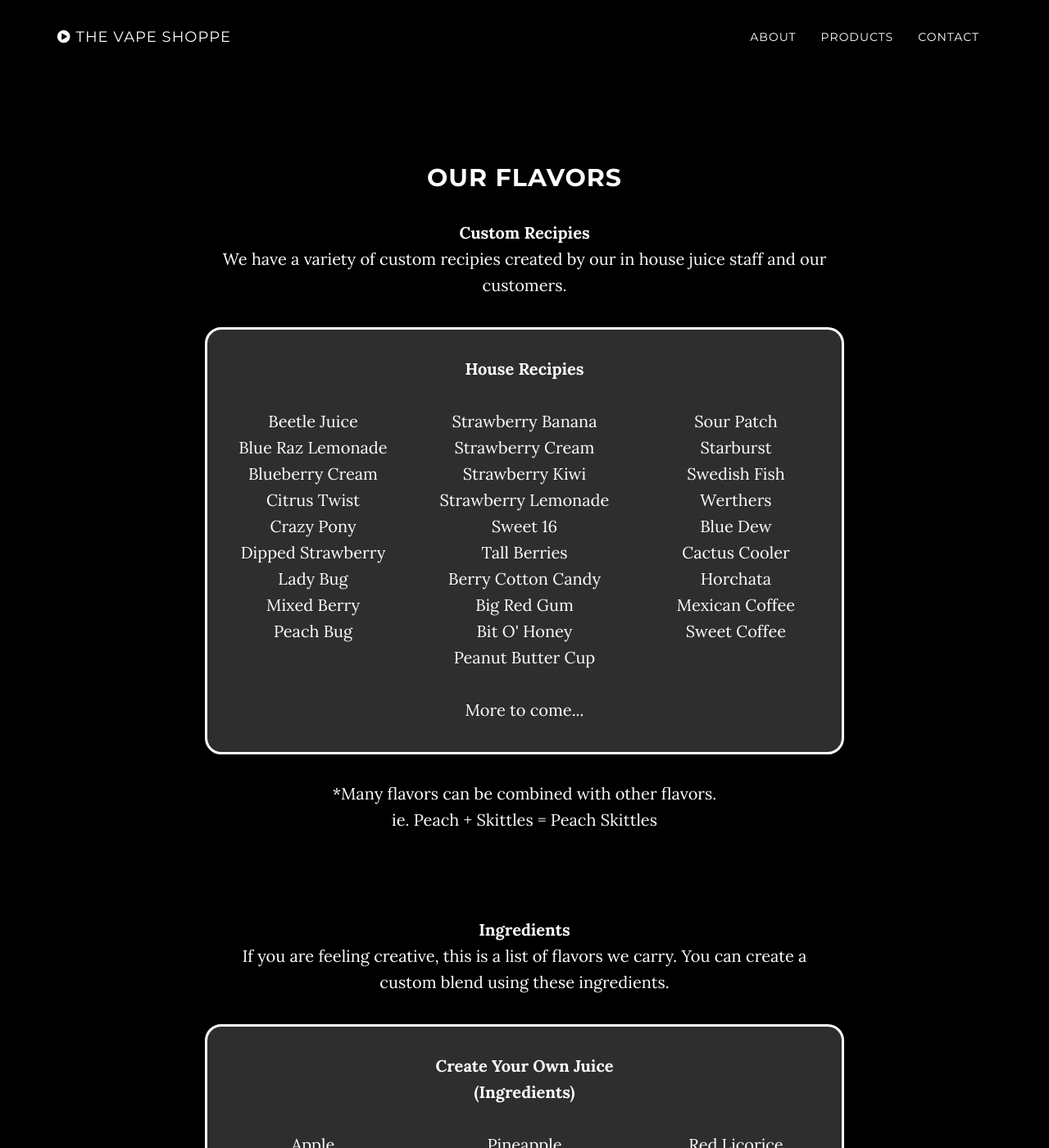
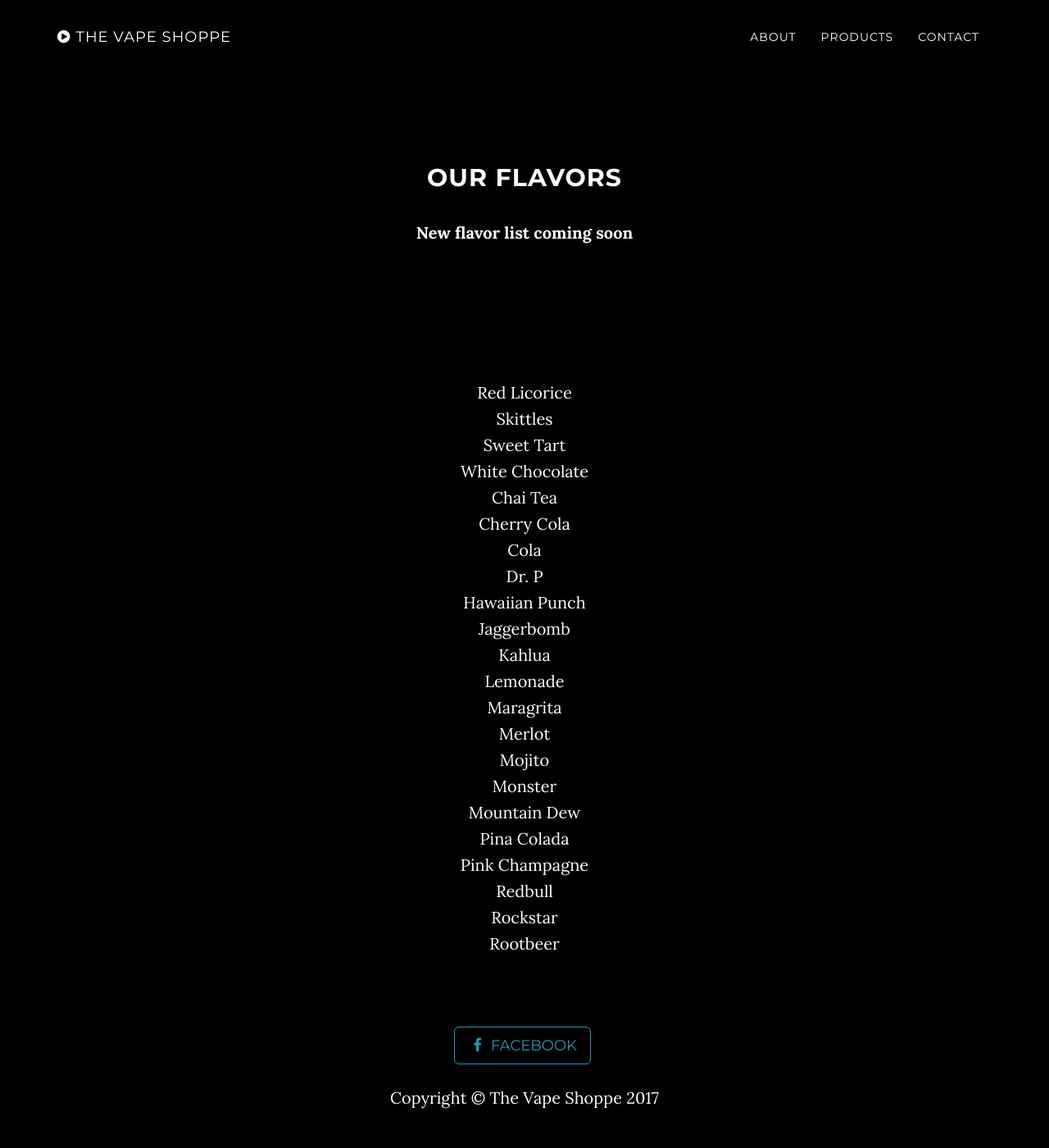
Before and after one commit to VapeShoppe/vapeshoppe.github.io, a Jekyll site: the page built from products/flavors.html, in a window 1280 px wide and 1400 px high. Shown: the whole window at 82% size. Built offline with Jekyll 4.4.1, drawn with Linux system fonts in a browser that asks for light colours; some of the changed text lies outside the part shown.

Commit message:
placeholder

```diff
--- a/_includes/about.html
+++ b/_includes/about.html
@@ -3,9 +3,12 @@
         <div class="row">
             <div class="col-lg-8 col-lg-offset-2">
                 <h2>About The Vape Shoppe</h2>
+                <p class="text-justify">Our website is currently being redesigned, please check out our facebook page for up to date product information.</p>
+<!--
                 <p class="text-justify">The Vape Shoppe opened in December of 2013.  Our goal is to assist vapors, from beginning to expert.  We specialize in an array of devices, custom juice, repairs, rebuilds and more.
 				<br><br>We are a brick and mortar store located in Lake Havasu City, Arizona.  With our on-site clean lab, we hand craft every bottle of juice per customer.  Our clean lab has over 350 flavors so we can tune your flavor to your taste buds.
 				<br><br>Our experience with an array of devices has given us the ability to help our customers buy the right mod. tank, rebuildable, or whatever else they may need.  Our friendly staff is also well knowledgeable in rda/rta rebuilds and modification, mod repair, custom box mods, pen battery repair and much much more.</p>
+-->
             </div>
         </div>
     </section>
--- a/_includes/flavors.html
+++ b/_includes/flavors.html
@@ -3,30 +3,7 @@
         <div class="row">
             <div class="col-lg-8 col-lg-offset-2">
                 <h2>Our Flavors</h2>
-                <p><strong>Custom Recipies</strong><br>We have a variety of custom recipies created by our in house juice staff and our customers.</p>
-                <div class="row bor1">
-					<div class="col-sm-4">
-						<p><br><br><br>Beetle Juice<br>Blue Raz Lemonade<br>Blueberry Cream<br>Citrus Twist<br>Crazy Pony<br>Dipped Strawberry<br>Lady Bug<br>Mixed Berry<br>Peach Bug</p>
-					</div>
-					<div class="col-sm-4">
-						<p><br><strong>House Recipies</strong><br><br>Strawberry Banana<br>Strawberry Cream<br>Strawberry Kiwi<br>Strawberry Lemonade<br>Sweet 16<br>Tall Berries<br>Berry Cotton Candy<br>Big Red Gum<br>Bit O' Honey<br>Peanut Butter Cup<br><br>More to come...</p>
-					</div>
-					<div class="col-sm-4">
-						<P><br><br><br>Sour Patch<br>Starburst<br>Swedish Fish<br>Werthers<br>Blue Dew<br>Cactus Cooler<br>Horchata<br>Mexican Coffee<br>Sweet Coffee</P>
-					</div>
-				</div>
-				<p><br>*Many flavors can be combined with other flavors.<br>ie. Peach + Skittles = Peach Skittles</p>
-				<p><br></p>
-				<p><strong>Ingredients</strong><br>If you are feeling creative, this is a list of flavors we carry.  You can create a custom blend using these ingredients.</p>
-				<div class="row bor1">
-					<div class="col-sm-4">
-						<p><br><br><br><br>Apple<br>Banana<br>Banana Cream<br>Black Berry<br>Black Cherry<br>Blueberry<br>Boysenberry<br>Canteloupe<br>Cherry<br>Coconut<br>Cranberry<br>Cucumber<br>Grape<br>Green Apple<br>Harvest Berries<br>Honeydew<br>Lemon<br>Lime<br>Mango<br>Orange<br>Peach<br>Pear<br></p>
-					</div>
-					<div class="col-sm-4">
-						<p><br><strong>Create Your Own Juice (Ingredients)</strong><br><br>Pineapple<br>Raspberry<br>Ripe Strawberry<br>Strawberry<br>Sweet Tangerine<br>Watermelon<br>Black Licorice<br>Bubble Gum<br>Butter Rum<br>Butterscotch<br>Candy Cane<br>Candy Watermelon<br>Caramel<br>Cinnamon Redhots<br>Cotton Candy<br>English Toffee<br>Gummy Bear<br>Hot Tamale<br>Jolly Rancher<br>Juicy Fruit<br>Milk Chocolate<br>Mint Candy<br>Rainbow Line Gum<br><br>More to come...</p>
-					</div>
-					<div class="col-sm-4">
-						<p><br><br><br><br>Red Licorice<br>Skittles<br>Sweet Tart<br>White Chocolate<br>Chai Tea<br>Cherry Cola<br>Cola<br>Dr. P<br>Hawaiian Punch<br>Jaggerbomb<br>Kahlua<br>Lemonade<br>Maragrita<br>Merlot<br>Mojito<br>Monster<br>Mountain Dew<br>Pina Colada<br>Pink Champagne<br>Redbull<br>Rockstar<br>Rootbeer<br></p></div>
+                <p><strong>New flavor list coming soon</strong><br>						<p><br><br><br><br>Red Licorice<br>Skittles<br>Sweet Tart<br>White Chocolate<br>Chai Tea<br>Cherry Cola<br>Cola<br>Dr. P<br>Hawaiian Punch<br>Jaggerbomb<br>Kahlua<br>Lemonade<br>Maragrita<br>Merlot<br>Mojito<br>Monster<br>Mountain Dew<br>Pina Colada<br>Pink Champagne<br>Redbull<br>Rockstar<br>Rootbeer<br></p></div>
 				</div>
             </div>
         </div>
--- a/_includes/products.html
+++ b/_includes/products.html
@@ -3,7 +3,8 @@
         <div class="row">
             <div class="col-lg-8 col-lg-offset-2">
                 <h2>Products Page</h2>
-                <p class="text-center">Custom Made E-Juice</p>
+                <p class="text-center">Our new product list will be updated soon.  In the mean time please check out our facebook page for up to date information.</p>
+<!--
                 <p class="text-justify">The Vape Shoppe offers hand-crafted, premium us made e-juice.  We custom make each bottle of juice per order.  With a variety of options, you can use our knowledge to make the juice you truly want.  We use US premium ingredients in all of our juice.  Including; USP vegetable glycerin,  USP propylene glycol, artificial food flavorings, and nicotine (optional).
 				<br><br><strong>Choose your nicotine</strong>
 				<br>We offer any nicotine between 0 and 24, in single increments.
@@ -12,6 +13,7 @@
 				<br><br><strong>Flavors</strong>
 				<br>With over 100 recipes and over 350 flavor ingredients, you can make your juice taste however you wish.</p>
 				<a href="/products/flavors" class="btn btn-default btn-lg">Full Flavor List</a>
+-->
                 <p class="text-center"><br>Mods & Accessories</p>
                 <p class="text-justify">We carry a variety of mods and accessories.  Everything from pen style batteries and starter kits to advanced mods and high performance batteries.  We stock the newest style mods, RDAs, RTAs, tanks, and much more.<br><br>Stop by the shop to check out our current inventory.</p>
 
```
